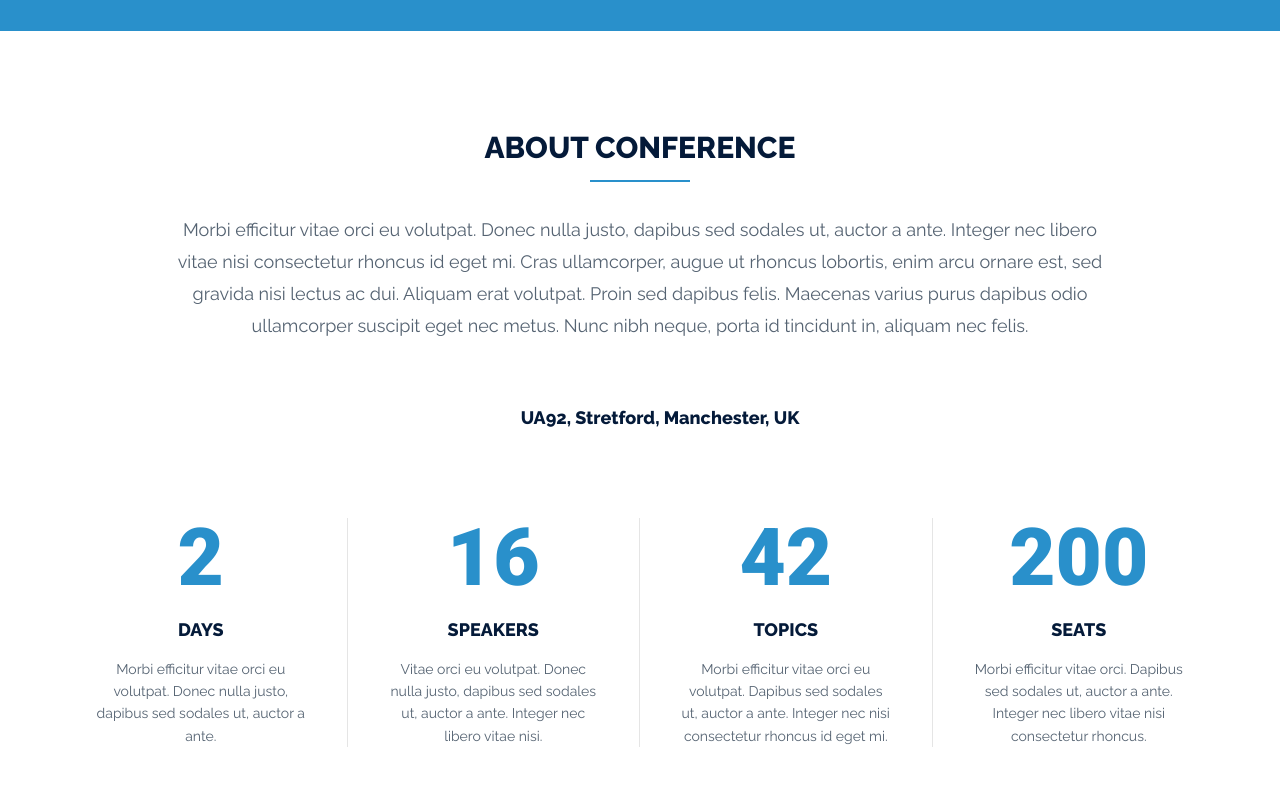
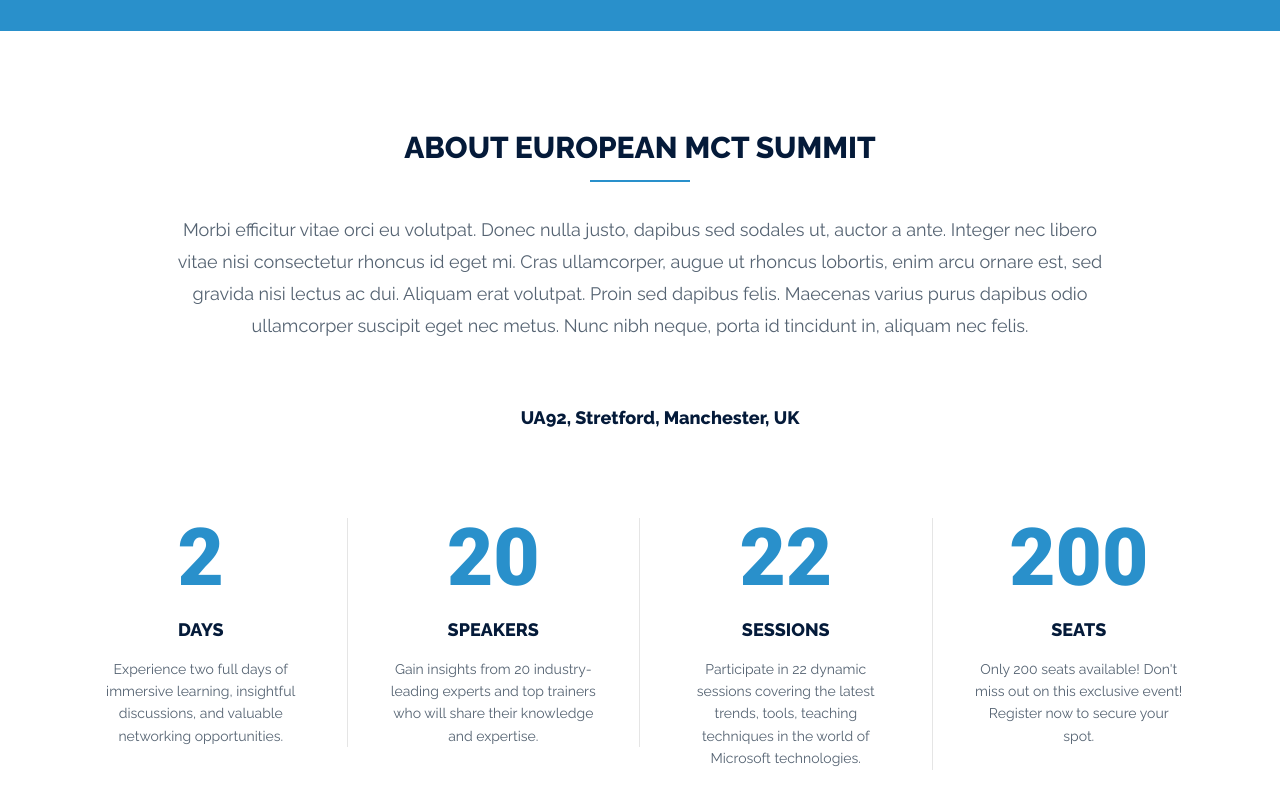
Before and after one commit to tiagocostapt/eumctsummit25, a plain HTML site: page index.html in a window 1280 px wide. Shown: the part 960-1760 px from the top of the page. Drawn offline with Linux system fonts and the light colour scheme; a script that the page names is missing.

Commit message:
About section

```diff
--- a/index.html
+++ b/index.html
@@ -99,7 +99,7 @@
 	</div>
 	<section class="about" id="about">
 		<div class="container">
-			<h3>About Conference</h3>
+			<h3>About European MCT Summit</h3>
 			<p>Morbi efficitur vitae orci eu volutpat. Donec nulla justo, dapibus sed sodales ut, auctor a ante. Integer nec libero vitae nisi consectetur rhoncus id eget mi. Cras ullamcorper, augue ut rhoncus lobortis, enim arcu ornare est, sed gravida nisi lectus ac dui. Aliquam erat volutpat. Proin sed dapibus felis. Maecenas varius purus dapibus odio ullamcorper suscipit eget nec metus. Nunc nibh neque, porta id tincidunt in, aliquam nec felis. </p>
 			<a href="#" class="map-marker">UA92, Stretford, Manchester, UK</a>
 
@@ -107,22 +107,22 @@
 				<div class="col-md-3 col-sm-6 col-ms-6">
 					<span class="number" id="countUp-1">2</span>
 					<span class="header">Days</span>
-					<p>Morbi efficitur vitae orci eu volutpat. Donec nulla justo, dapibus sed sodales ut, auctor a ante. </p>
+					<p>Experience two full days of immersive learning, insightful discussions, and valuable networking opportunities.</p>
 				</div>
 				<div class="col-md-3 col-sm-6 col-ms-6">
-					<span class="number" id="countUp-2">16</span>
+					<span class="number" id="countUp-2">20</span>
 					<span class="header">Speakers</span>
-					<p>Vitae orci eu volutpat. Donec nulla justo, dapibus sed sodales ut, auctor a ante. Integer nec libero vitae nisi.</p>
+					<p>Gain insights from 20 industry-leading experts and top trainers who will share their knowledge and expertise.</p>
 				</div>
 				<div class="col-md-3 col-sm-6 col-ms-6">
-					<span class="number" id="countUp-3">42</span>
-					<span class="header">Topics</span>
-					<p>Morbi efficitur vitae orci eu volutpat. Dapibus sed sodales ut, auctor a ante. Integer nec nisi consectetur rhoncus id eget mi. </p>
+					<span class="number" id="countUp-3">22</span>
+					<span class="header">Sessions</span>
+					<p>Participate in 22 dynamic sessions covering the latest trends, tools, teaching techniques in the world of Microsoft technologies.</p>
 				</div>
 				<div class="col-md-3 col-sm-6 col-ms-6">
 					<span class="number" id="countUp-4">200</span>
 					<span class="header">Seats</span>
-					<p>Morbi efficitur vitae orci. Dapibus sed sodales ut, auctor a ante. Integer nec libero vitae nisi consectetur rhoncus. </p>
+					<p>Only 200 seats available! Don't miss out on this exclusive event! Register now to secure your spot.</p>
 				</div>
 			</div>
 		</div>
@@ -698,9 +698,9 @@
 							<h6>Follow Us</h6>
 							<ul class="social">
 								<li><a href="https://www.linkedin.com/company/mct-summit-uk-2025/" class="fa fa-linkedin"></a></li>
-								<li><a href="#" class="fa fa-facebook"></a></li>
+								<!-- <li><a href="#" class="fa fa-facebook"></a></li>
 								<li><a href="#" class="fa fa-twitter"></a></li>
-								<li><a href="#" class="fa fa-instagram"></a></li>
+								<li><a href="#" class="fa fa-instagram"></a></li> -->
 							</ul>
 						</div>
 					</div>
```
